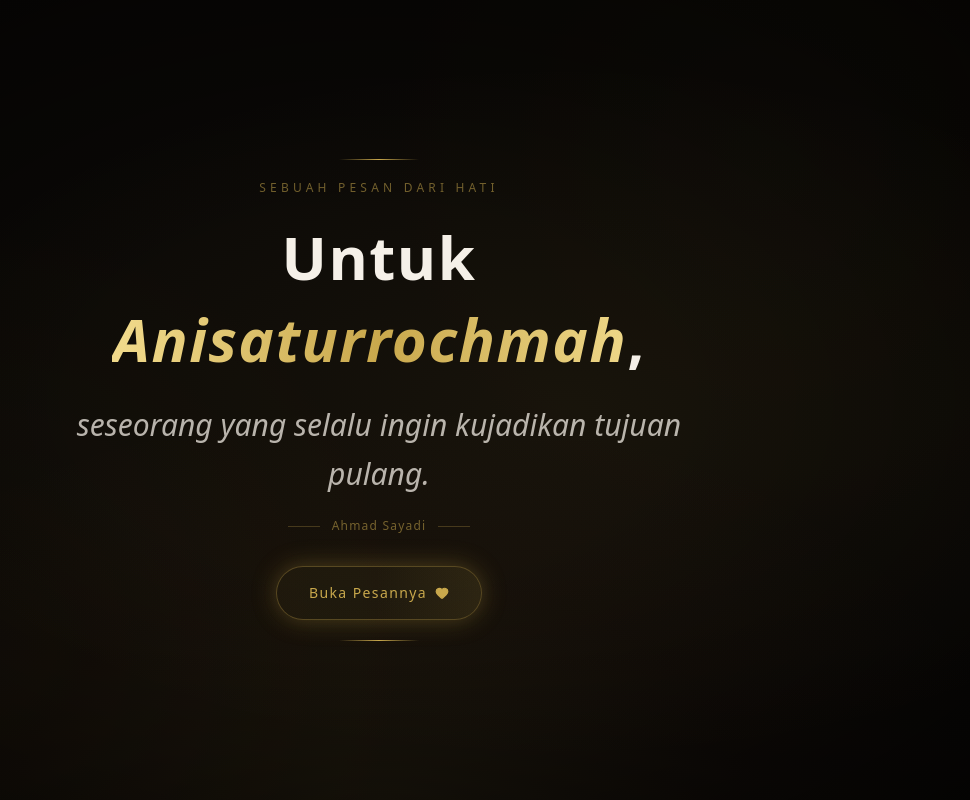
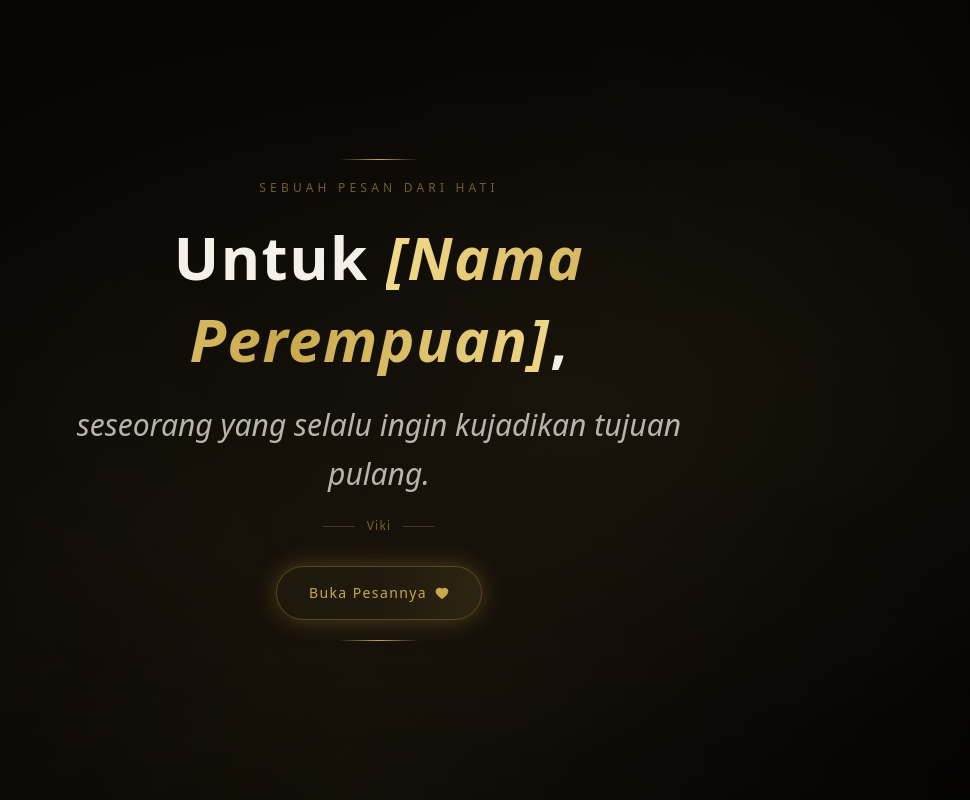
Before and after one commit to vikiwahyudi12/engagement, a Next.js app: page / in a window 1280 px wide. Shown: the whole page, without its empty margins (261-1231 px from the left). Built offline with nearby package versions, Linux system fonts and the light colour scheme.

Commit message:
update user

```diff
--- a/src/app/layout.tsx
+++ b/src/app/layout.tsx
@@ -16,7 +16,7 @@ const poppins = Poppins({
 });
 
 export const metadata: Metadata = {
-  title: "Untuk Anisaturrochmah — Ahmad Sayadi",
+  title: "Untuk [Nama Perempuan] — Viki",
   description:
     "Sebuah pesan dari hati, untuk seseorang yang selalu ingin kujadikan tujuan pulang.",
   icons: {
@@ -26,7 +26,7 @@ export const metadata: Metadata = {
     ],
   },
   openGraph: {
-    title: "Untuk Anisaturrochmah",
+    title: "Untuk [Nama Perempuan]",
     description: "Sebuah pesan dari hati yang paling dalam.",
     type: "website",
   },
--- a/src/components/FinalProposal.tsx
+++ b/src/components/FinalProposal.tsx
@@ -111,7 +111,7 @@ export default function FinalProposal() {
           transition={{ duration: 1.4, delay: 0.5, ease: "easeOut" }}
           className="font-[var(--font-playfair)] text-3xl font-semibold leading-tight text-[#f5f0e8] sm:text-4xl md:text-5xl"
         >
-          <span className="italic">Anisaturrochmah</span>,
+          <span className="italic">[Nama Perempuan]</span>,
           <br />
           <span className="mt-2 block text-2xl font-normal italic text-[#f5f0e8cc] sm:text-3xl">
             maukah kamu menjalani hidup bersamaku?
@@ -127,7 +127,7 @@ export default function FinalProposal() {
         >
           <div className="h-px w-8 bg-[#c9a84c44]" />
           <p className="font-[var(--font-poppins)] text-sm tracking-widest text-[#c9a84c88]">
-            Ahmad Sayadi
+            Viki
           </p>
           <div className="h-px w-8 bg-[#c9a84c44]" />
         </motion.div>
@@ -215,7 +215,7 @@ export default function FinalProposal() {
               >
                 <div className="h-px w-8 bg-[#c9a84c44]" />
                 <p className="font-[var(--font-poppins)] text-xs tracking-widest text-[#c9a84c88]">
-                  Ahmad Sayadi
+                  Viki
                 </p>
                 <div className="h-px w-8 bg-[#c9a84c44]" />
               </motion.div>
@@ -238,7 +238,7 @@ export default function FinalProposal() {
           transition={{ duration: 1, delay: 2 }}
           className="font-[var(--font-poppins)] text-xs tracking-widest text-[#f5f0e844]"
         >
-          Dengan sepenuh cinta · Ahmad Sayadi
+          Dengan sepenuh cinta · Viki
         </motion.p>
       </div>
     </section>
--- a/src/components/FinalScreen.tsx
+++ b/src/components/FinalScreen.tsx
@@ -102,7 +102,7 @@ export default function FinalScreen() {
           transition={{ duration: 1.2, delay: 0.5, ease: "easeOut" }}
           className="font-[var(--font-playfair)] text-2xl font-semibold leading-snug text-[#f5f0e8] sm:text-3xl md:text-4xl"
         >
-          <span className="italic">Anisaturrochmah</span>,
+          <span className="italic">[Nama Perempuan]</span>,
           <br />
           <span className="mt-2 block text-xl font-normal italic text-[#f5f0e8cc] sm:text-2xl md:text-3xl">
             maukah kamu menjalani hidup bersamaku?
@@ -117,7 +117,7 @@ export default function FinalScreen() {
         >
           <div className="h-px w-8 bg-[#c9a84c44]" />
           <p className="font-[var(--font-poppins)] text-xs tracking-widest text-[#c9a84c88]">
-            Ahmad Sayadi
+            Viki
           </p>
           <div className="h-px w-8 bg-[#c9a84c44]" />
         </motion.div>
@@ -209,7 +209,7 @@ export default function FinalScreen() {
               >
                 <div className="h-px w-8 bg-[#c9a84c44]" />
                 <p className="font-[var(--font-poppins)] text-xs tracking-widest text-[#c9a84c88]">
-                  Ahmad Sayadi
+                  Viki
                 </p>
                 <div className="h-px w-8 bg-[#c9a84c44]" />
               </motion.div>
--- a/src/components/HeroScreen.tsx
+++ b/src/components/HeroScreen.tsx
@@ -86,7 +86,7 @@ export default function HeroScreen({ onNext }: Props) {
             transition={{ duration: 1, delay: 1.8 }}
             className="gold-shimmer italic"
           >
-            Anisaturrochmah
+            [Nama Perempuan]
           </motion.span>
           ,
         </motion.h1>
@@ -108,7 +108,7 @@ export default function HeroScreen({ onNext }: Props) {
         >
           <div className="h-px w-8 bg-[#c9a84c44]" />
           <p className="font-[var(--font-poppins)] text-xs tracking-widest text-[#c9a84c88]">
-            Ahmad Sayadi
+            Viki
           </p>
           <div className="h-px w-8 bg-[#c9a84c44]" />
         </motion.div>
--- a/src/components/HeroSection.tsx
+++ b/src/components/HeroSection.tsx
@@ -109,7 +109,7 @@ export default function HeroSection({ onOpen }: HeroSectionProps) {
             transition={{ duration: 1, delay: 1.8 }}
             className="gold-shimmer italic"
           >
-            Anisaturrochmah
+            [Nama Perempuan]
           </motion.span>
           ,
         </motion.h1>
@@ -132,7 +132,7 @@ export default function HeroSection({ onOpen }: HeroSectionProps) {
         >
           <div className="h-px w-8 bg-[#c9a84c44]" />
           <p className="font-[var(--font-poppins)] text-xs tracking-widest text-[#c9a84c88]">
-            Ahmad Sayadi
+            Viki
           </p>
           <div className="h-px w-8 bg-[#c9a84c44]" />
         </motion.div>
```
